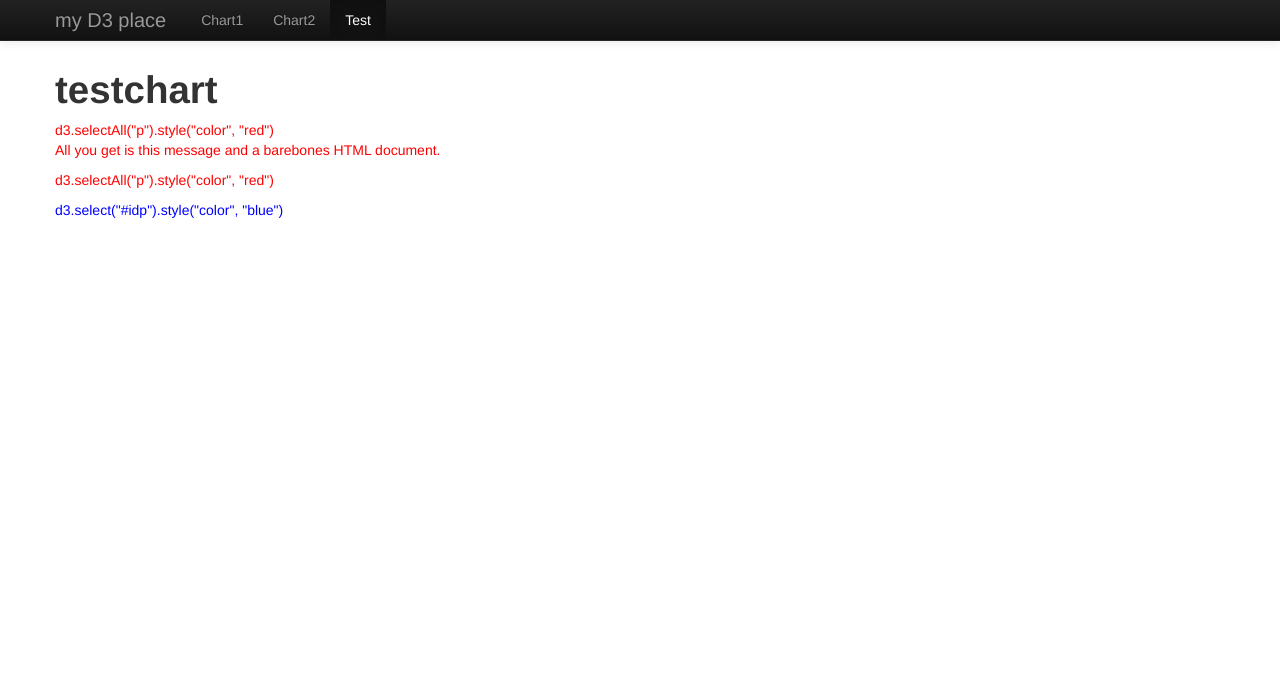
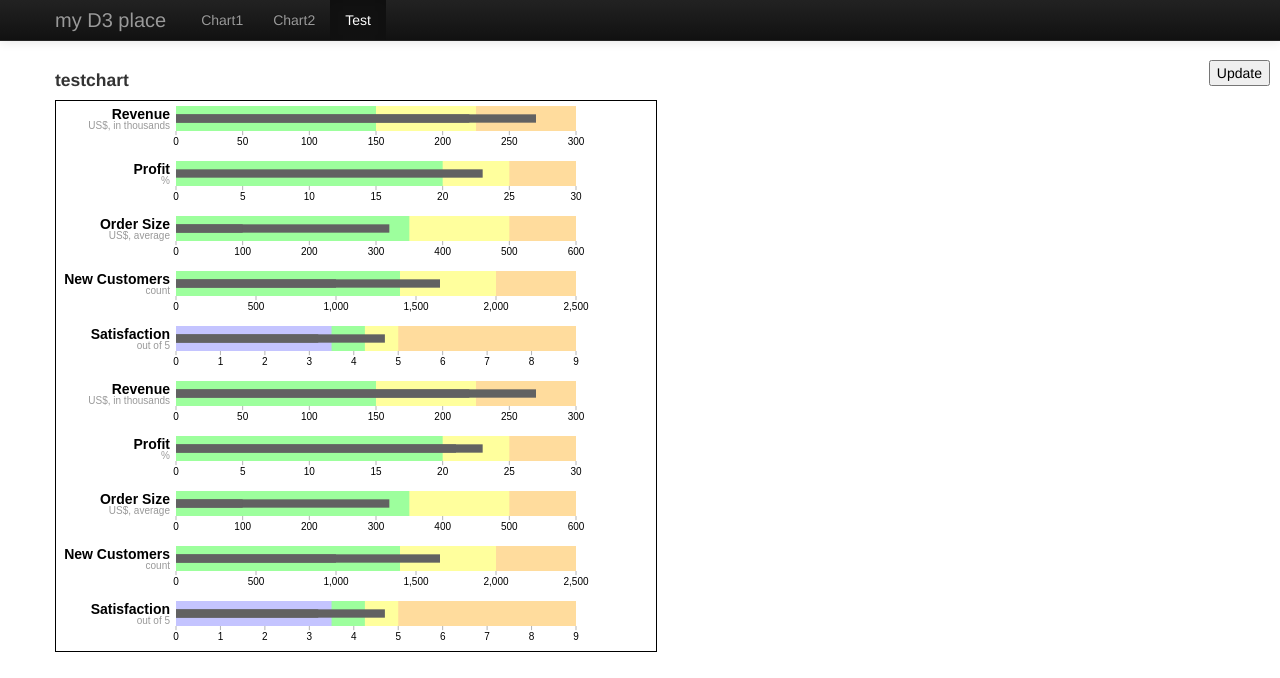
Before and after one commit to yangdahui/learn_d3_demo, a plain HTML site: page learn_d3_demo/public_html/testchart.html in a window 1280 px wide. Drawn offline with Linux system fonts and the light colour scheme.

Commit message:
+moveable bar on front page +bullets chart

```diff
--- /dev/null
+++ b/learn_d3_demo/public_html/css/bulletstyle.css
@@ -0,0 +1,30 @@
+/*
+    Document   : bulletstyle
+    Created on : May 16, 2013, 10:07:26 AM
+    Author     : yangdahui <yangdahui@hotmail.com>
+    Description:
+        Purpose of the stylesheet follows.
+*/
+
+root {
+    display: block;
+}
+
+#bloodchartposition{
+    border: 1px solid black;
+    width: 600px;
+}
+
+.bullet { font: 10px sans-serif; }
+.bullet .marker .normal{ stroke: black; stroke-width: 3px; }
+.bullet .marker .abnormal{ stroke: red; stroke-width: 3px; }
+
+.bullet .tick line { stroke: #666; stroke-width: 0.5px; }
+.bullet .range.s0 { fill: #ffdc9d; } /* orange - abnormal */
+.bullet .range.s1 { fill: #ffff9d; } /* yellow - mild */
+.bullet .range.s2 { fill: #9dff9d; } /* green - normal */
+.bullet .range.s3 { fill: #c4c4ff;}  /* blue - below */
+.bullet .measure.s0 { fill: #626262; } /* */
+.bullet .measure.s1 { fill: #626262; } /* */
+.bullet .title { font-size: 14px; font-weight: bold; }
+.bullet .subtitle { fill: #999; }
--- a/learn_d3_demo/public_html/css/mainstyle.css
+++ b/learn_d3_demo/public_html/css/mainstyle.css
@@ -11,5 +11,37 @@ root {
 }
 
 body {
-     padding-top: 60px; /* 60px to make the container go all the way to the bottom of the topbar */
+  font-family: "Helvetica Neue", Helvetica, Arial, sans-serif;
+  position: relative;
+    padding-top: 60px;
 }
+
+#upperchart {
+
+}
+
+.axis text {
+  font: 10px sans-serif;
+}
+
+.axis path,
+.axis line {
+  fill: none;
+  stroke: #000;
+  shape-rendering: crispEdges;
+}
+
+.bar {
+  fill: steelblue;
+  fill-opacity: .9;
+}
+
+.x.axis path {
+  display: none;
+}
+
+label {
+  position: relative;
+  top: 10px;
+  right: 10px;
+}
--- a/learn_d3_demo/public_html/css/testchart.css
+++ b/learn_d3_demo/public_html/css/testchart.css
@@ -9,3 +9,16 @@
 root {
     display: block;
 }
+
+body {
+  font-family: "Helvetica Neue", Helvetica, Arial, sans-serif;
+  margin: auto;
+  padding-top: 60px;
+  position: relative;
+}
+
+button {
+  position: absolute;
+  right: 10px;
+  top: 60px;
+}
--- a/learn_d3_demo/public_html/index.html
+++ b/learn_d3_demo/public_html/index.html
@@ -20,12 +20,14 @@ and open the template in the editor.
 
         </style>
 
-
         <!-- HTML5 shim, for IE6-8 support of HTML5 elements -->
         <!--[if lt IE 9]>
           <script src="../assets/js/html5shiv.js"></script>
         <![endif]-->
 
+        <script src="js/libs/d3-3.0.1/d3.v3.min.js"></script>
+        <script src="js/libs/jquery-1.9.0/jquery.min.js"></script>
+        <script src="js/bootstrap.js"></script>
 
     </head>
     <body>
@@ -52,8 +54,22 @@ and open the template in the editor.
 
         <div class="container">
 
-            <h1>Bootstrap starter template</h1>
-            <p>Use this document as a way to quick start any new project.<br> All you get is this message and a barebones HTML document.</p>
+            <div class="row">
+                <div class ="span10">
+                    <div id="upperchart">
+                        <script src="js/movebar.js"></script>
+                    </div>
+                </div>
+
+               <!-- tool box -->
+
+                <div class ="span2">
+                    <h3>Tool Box</h3>
+                    <label>
+                    <input type="checkbox"> Sort values
+                    </label>
+                </div>
+            </div>
 
             <!-- row of columns -->
         <div class="row">
--- /dev/null
+++ b/learn_d3_demo/public_html/js/bullet.js
@@ -0,0 +1,242 @@
+
+(function() {
+
+// Chart design based on the recommendations of Stephen Few. Implementation
+// based on the work of Clint Ivy, Jamie Love, and Jason Davies.
+// http://projects.instantcognition.com/protovis/bulletchart/
+d3.bullet = function() {
+  var orient = "left", // TODO top & bottom
+      reverse = false,
+      duration = 0,
+      ranges = bulletRanges,
+      markers = bulletMarkers,
+      measures = bulletMeasures,
+      width = 380,
+      height = 30,
+      tickFormat = null;
+
+  // For each small multiple…
+  function bullet(g) {
+    g.each(function(d, i) {
+      var rangez = ranges.call(this, d, i).slice().sort(d3.descending),
+          markerz = markers.call(this, d, i).slice().sort(d3.descending),
+          measurez = measures.call(this, d, i).slice().sort(d3.descending),
+          g = d3.select(this);
+
+      // Compute the new x-scale.
+      var x1 = d3.scale.linear()
+          .domain([0, Math.max(rangez[0], markerz[0], measurez[0])])
+          .range(reverse ? [width, 0] : [0, width]);
+
+      // Retrieve the old x-scale, if this is an update.
+      var x0 = this.__chart__ || d3.scale.linear()
+          .domain([0, Infinity])
+          .range(x1.range());
+
+      // Stash the new scale.
+      this.__chart__ = x1;
+
+      // Derive width-scales from the x-scales.
+      var w0 = bulletWidth(x0),
+          w1 = bulletWidth(x1);
+
+      // Update the range rects.
+      var range = g.selectAll("rect.range")
+          .data(rangez);
+
+      range.enter().append("rect")
+          .attr("class", function(d, i) { return "range s" + i; })
+          .attr("width", w0)
+          .attr("height", height)
+          .attr("x", reverse ? x0 : 0)
+        .transition()
+          .duration(duration)
+          .attr("width", w1)
+          .attr("x", reverse ? x1 : 0);
+
+      range.transition()
+          .duration(duration)
+          .attr("x", reverse ? x1 : 0)
+          .attr("width", w1)
+          .attr("height", height);
+
+      // Update the measure rects.
+      var measure = g.selectAll("rect.measure")
+          .data(measurez);
+
+      measure.enter().append("rect")
+          .attr("class", function(d, i) { return "measure s" + i; })
+          .attr("width", w0)
+          .attr("height", height / 3)
+          .attr("x", reverse ? x0 : 0)
+          .attr("y", height / 3)
+        .transition()
+          .duration(duration)
+          .attr("width", w1)
+          .attr("x", reverse ? x1 : 0);
+
+      measure.transition()
+          .duration(duration)
+          .attr("width", w1)
+          .attr("height", height / 3)
+          .attr("x", reverse ? x1 : 0)
+          .attr("y", height / 3);
+
+      // Update the marker lines.
+      var marker = g.selectAll("line.marker")
+          .data(markerz);
+
+      marker.enter().append("line")
+          .attr("class", "marker")
+          .attr("x1", x0)
+          .attr("x2", x0)
+          .attr("y1", height / 6)
+          .attr("y2", height * 5 / 6)
+        .transition()
+          .duration(duration)
+          .attr("x1", x1)
+          .attr("x2", x1);
+
+      marker.transition()
+          .duration(duration)
+          .attr("x1", x1)
+          .attr("x2", x1)
+          .attr("y1", height / 6)
+          .attr("y2", height * 5 / 6);
+
+      // Compute the tick format.
+      var format = tickFormat || x1.tickFormat(8);
+
+      // Update the tick groups.
+      var tick = g.selectAll("g.tick")
+          .data(x1.ticks(8), function(d) {
+            return this.textContent || format(d);
+          });
+
+      // Initialize the ticks with the old scale, x0.
+      var tickEnter = tick.enter().append("g")
+          .attr("class", "tick")
+          .attr("transform", bulletTranslate(x0))
+          .style("opacity", 1e-6);
+
+      tickEnter.append("line")
+          .attr("y1", height)
+          .attr("y2", height * 7 / 6);
+
+      tickEnter.append("text")
+          .attr("text-anchor", "middle")
+          .attr("dy", "1em")
+          .attr("y", height * 7 / 6)
+          .text(format);
+
+      // Transition the entering ticks to the new scale, x1.
+      tickEnter.transition()
+          .duration(duration)
+          .attr("transform", bulletTranslate(x1))
+          .style("opacity", 1);
+
+      // Transition the updating ticks to the new scale, x1.
+      var tickUpdate = tick.transition()
+          .duration(duration)
+          .attr("transform", bulletTranslate(x1))
+          .style("opacity", 1);
+
+      tickUpdate.select("line")
+          .attr("y1", height)
+          .attr("y2", height * 7 / 6);
+
+      tickUpdate.select("text")
+          .attr("y", height * 7 / 6);
+
+      // Transition the exiting ticks to the new scale, x1.
+      tick.exit().transition()
+          .duration(duration)
+          .attr("transform", bulletTranslate(x1))
+          .style("opacity", 1e-6)
+          .remove();
+    });
+    d3.timer.flush();
+  }
+
+  // left, right, top, bottom
+  bullet.orient = function(x) {
+    if (!arguments.length) return orient;
+    orient = x;
+    reverse = orient == "right" || orient == "bottom";
+    return bullet;
+  };
+
+  // ranges (bad, satisfactory, good)
+  bullet.ranges = function(x) {
+    if (!arguments.length) return ranges;
+    ranges = x;
+    return bullet;
+  };
+
+  // markers (previous, goal)
+  bullet.markers = function(x) {
+    if (!arguments.length) return markers;
+    markers = x;
+    return bullet;
+  };
+
+  // measures (actual, forecast)
+  bullet.measures = function(x) {
+    if (!arguments.length) return measures;
+    measures = x;
+    return bullet;
+  };
+
+  bullet.width = function(x) {
+    if (!arguments.length) return width;
+    width = x;
+    return bullet;
+  };
+
+  bullet.height = function(x) {
+    if (!arguments.length) return height;
+    height = x;
+    return bullet;
+  };
+
+  bullet.tickFormat = function(x) {
+    if (!arguments.length) return tickFormat;
+    tickFormat = x;
+    return bullet;
+  };
+
+  bullet.duration = function(x) {
+    if (!arguments.length) return duration;
+    duration = x;
+    return bullet;
+  };
+
+  return bullet;
+};
+
+function bulletRanges(d) {
+  return d.ranges;
+}
+
+function bulletMarkers(d) {
+  return d.markers;
+}
+
+function bulletMeasures(d) {
+  return d.measures;
+}
+
+function bulletTranslate(x) {
+  return function(d) {
+    return "translate(" + x(d) + ",0)";
+  };
+}
+
+function bulletWidth(x) {
+  var x0 = x(0);
+  return function(d) {
+    return Math.abs(x(d) - x0);
+  };
+}
+
+})();
--- /dev/null
+++ b/learn_d3_demo/public_html/js/bulletchart.js
@@ -0,0 +1,60 @@
+/*
+ * To change this template, choose Tools | Templates
+ * and open the template in the editor.
+ */
+
+var margin = {top: 5, right: 40, bottom: 20, left: 120},
+    width = 560 - margin.left - margin.right,
+    height = 50 - margin.top - margin.bottom;
+
+var chart = d3.bullet()
+    .width(width)
+    .height(height);
+
+d3.json("data/bulletsdata.json", function(error, data) {
+  var svg = d3.select("#bloodchartposition").selectAll("svg")
+      .data(data)
+    .enter().append("svg")
+      .attr("class", "bullet")
+      .attr("width", width + margin.left + margin.right)
+      .attr("height", height + margin.top + margin.bottom)
+    .append("g")
+      .attr("transform", "translate(" + margin.left + "," + margin.top + ")")
+      .call(chart);
+
+  var title = svg.append("g")
+      .style("text-anchor", "end")
+      .attr("transform", "translate(-6," + height / 2 + ")");
+
+  title.append("text")
+      .attr("class", "title")
+      .text(function(d) { return d.title; });
+
+  title.append("text")
+      .attr("class", "subtitle")
+      .attr("dy", "1em")
+      .text(function(d) { return d.subtitle; });
+
+  d3.selectAll("button").on("click", function() {
+    svg.datum(randomize).call(chart.duration(1000)); // TODO automatic transition
+  });
+});
+
+/*
+* random data source
+ */
+
+function randomize(d) {
+  if (!d.randomizer) d.randomizer = randomizer(d);
+  d.ranges = d.ranges.map(d.randomizer);
+  d.markers = d.markers.map(d.randomizer);
+  d.measures = d.measures.map(d.randomizer);
+  return d;
+}
+
+function randomizer(d) {
+  var k = d3.max(d.ranges) * .2;
+  return function(d) {
+    return Math.max(0, d + k * (Math.random() - .5));
+  };
+}
--- a/learn_d3_demo/public_html/testchart.html
+++ b/learn_d3_demo/public_html/testchart.html
@@ -13,13 +13,13 @@ and open the template in the editor.
 
         <!-- Le styles -->
         <link href="css/bootstrap.css" rel="stylesheet">
+        <link href="css/bootstrap-responsive.css" rel="stylesheet">
+
         <link href="css/testchart.css" rel="stylesheet">
+        <link href="css/bulletstyle.css" rel="stylesheet">
         <style>
-            body {
-                padding-top: 60px; /* 60px to make the container go all the way to the bottom of the topbar */
-            }
+
         </style>
-        <link href="css/bootstrap-responsive.css" rel="stylesheet">
 
         <!-- HTML5 shim, for IE6-8 support of HTML5 elements -->
         <!--[if lt IE 9]>
@@ -53,8 +53,8 @@ and open the template in the editor.
 
         <div class="container">
 
-            <h1>testchart</h1>
-            <p> d3.selectAll("p").style("color", "red")<br> All you get is this message and a barebones HTML document.</p>
+            <h4>testchart</h4>
+<!--            <p> d3.selectAll("p").style("color", "red")<br> All you get is this message and a barebones HTML document.</p>
             <p> d3.selectAll("p").style("color", "red")</p>
             <p id="idp"> d3.select("#idp").style("color", "blue")</p>
 
@@ -62,7 +62,19 @@ and open the template in the editor.
             <script>
                 d3.selectAll("p").style("color", "red");
                 d3.select("#idp").style("color", "blue");
-            </script>
+            </script>-->
+
+
+            <div class="row">
+                <div class="span6">
+                    <div id="bloodchartposition">
+                        <button>Update</button>
+                        <script src="js/bullet.js"></script>
+                        <script src="js/bulletchart.js"></script>
+                    </div>
+
+                </div>
+            </div>
 
         </div> <!-- /container -->
 
```
Also changed, not shown: learn_d3_demo/public_html/data/bardata.tsv (added, +27 -0 lines), learn_d3_demo/public_html/data/bulletsdata.json (added, +12 -0 lines), learn_d3_demo/public_html/js/movebar.js (added, +99 -0 lines).
